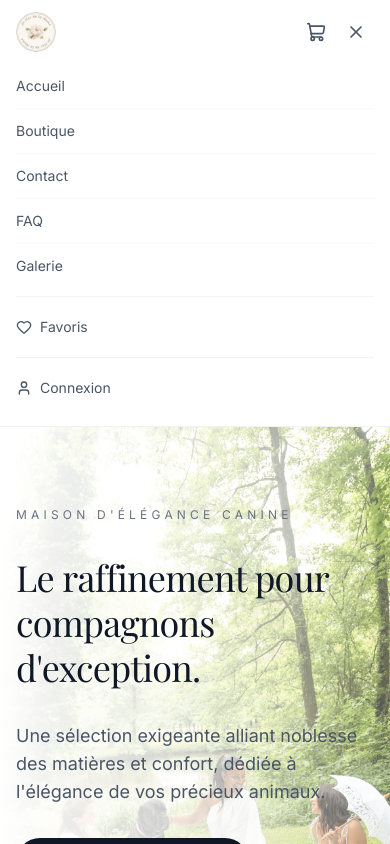
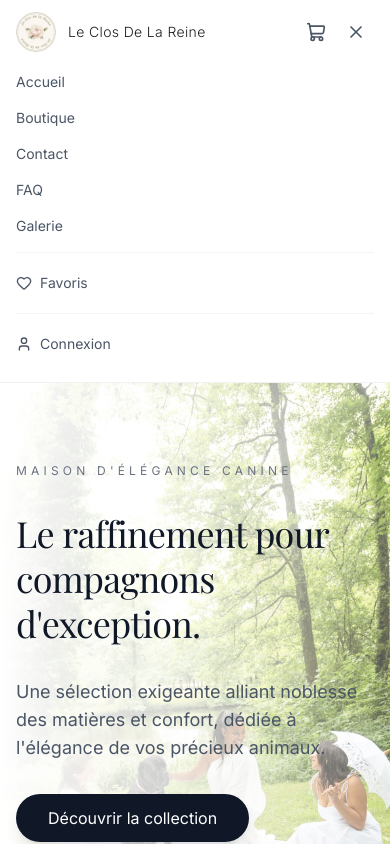
Before and after one commit to emmguardia/Clos-De-La-Reine-Argo-Repo, a React (Vite) app in the folder Frontend/: page / in a window 390 px wide. Both pictures are taken after a click on the button "Ouvrir le menu". Shown: the top 844 px of the page. Built offline with nearby package versions, Linux system fonts and the light colour scheme; no server answers.

Commit message:
fix(mobile): compacter le menu hamburger
- Texte Le Clos De La Reine visible sur mobile (text-sm) et desktop (text-xl)
- Supprime les bordures entre les liens de navigation
- Bonjour X devient cliquable vers /profil, supprime Mon profil separement
- Reduit py-3 en py-2 sur les liens de nav

```diff
--- a/Frontend/src/components/Header.tsx
+++ b/Frontend/src/components/Header.tsx
@@ -110,7 +110,7 @@ export default function Header() {
         <div className="flex items-center justify-between h-16">
           <Link to="/" className="flex items-center space-x-3 group cursor-pointer" onClick={() => trackEvent('header_logo_click', { source: 'header' })}>
             <img src="/Images/Logo.webp" alt="Logo" className="w-10 h-10" />
-            <span className="hidden md:block text-xl font-light tracking-wide">Le Clos De La Reine</span>
+            <span className="text-sm font-light tracking-wide md:text-xl">Le Clos De La Reine</span>
           </Link>
           <nav className="hidden md:flex items-center space-x-8">
             <Link to="/" className="text-sm text-gray-600 hover:text-gray-900 transition-colors duration-200 relative group">
@@ -244,11 +244,11 @@ export default function Header() {
           <div className="md:hidden pb-4 animate-slideDown">
             {/* Navigation principale */}
             <nav className="flex flex-col">
-              <Link to="/" className="text-sm text-gray-600 hover:text-gray-900 transition-colors duration-200 py-3 border-b border-gray-50" onClick={() => setIsMenuOpen(false)}>Accueil</Link>
-              <Link to="/boutique" className="text-sm text-gray-600 hover:text-gray-900 transition-colors duration-200 py-3 border-b border-gray-50" onClick={() => { setIsMenuOpen(false); trackEvent('nav_click', { link: 'boutique', source: 'header_mobile' }); }}>Boutique</Link>
-              <Link to="/contact" className="text-sm text-gray-600 hover:text-gray-900 transition-colors duration-200 py-3 border-b border-gray-50" onClick={() => { setIsMenuOpen(false); trackEvent('nav_click', { link: 'contact', source: 'header_mobile' }); }}>Contact</Link>
-              <Link to="/faq" className="text-sm text-gray-600 hover:text-gray-900 transition-colors duration-200 py-3 border-b border-gray-50" onClick={() => setIsMenuOpen(false)}>FAQ</Link>
-              <Link to="/galerie" className="text-sm text-gray-600 hover:text-gray-900 transition-colors duration-200 py-3" onClick={() => setIsMenuOpen(false)}>Galerie</Link>
+              <Link to="/" className="text-sm text-gray-600 hover:text-gray-900 transition-colors duration-200 py-2" onClick={() => setIsMenuOpen(false)}>Accueil</Link>
+              <Link to="/boutique" className="text-sm text-gray-600 hover:text-gray-900 transition-colors duration-200 py-2" onClick={() => { setIsMenuOpen(false); trackEvent('nav_click', { link: 'boutique', source: 'header_mobile' }); }}>Boutique</Link>
+              <Link to="/contact" className="text-sm text-gray-600 hover:text-gray-900 transition-colors duration-200 py-2" onClick={() => { setIsMenuOpen(false); trackEvent('nav_click', { link: 'contact', source: 'header_mobile' }); }}>Contact</Link>
+              <Link to="/faq" className="text-sm text-gray-600 hover:text-gray-900 transition-colors duration-200 py-2" onClick={() => setIsMenuOpen(false)}>FAQ</Link>
+              <Link to="/galerie" className="text-sm text-gray-600 hover:text-gray-900 transition-colors duration-200 py-2" onClick={() => setIsMenuOpen(false)}>Galerie</Link>
             </nav>
             {/* Séparateur */}
             <div className="border-t border-gray-100 my-2"></div>
@@ -273,18 +273,17 @@ export default function Header() {
             {/* Profil ou Connexion */}
             {user ? (
               <div>
-                <div className="flex items-center gap-3 py-2 mb-1">
-                  <div className="w-8 h-8 rounded-full bg-gradient-to-br from-[#f2dedd] to-[#e5f2eb] flex items-center justify-center shrink-0">
-                    <span className="text-sm font-medium text-gray-700">{user.firstName.charAt(0).toUpperCase()}</span>
-                  </div>
-                  <span className="text-sm text-gray-700 font-light">Bonjour {user.firstName.slice(0, 20)}</span>
-                </div>
                 <Link
                   to="/profil"
-                  className="flex items-center justify-between py-3 text-sm text-gray-600 hover:text-gray-900 transition-colors duration-200"
+                  className="flex items-center justify-between py-2 mb-1 hover:opacity-70 transition-opacity duration-200"
                   onClick={() => setIsMenuOpen(false)}
                 >
-                  Mon profil
+                  <div className="flex items-center gap-3">
+                    <div className="w-8 h-8 rounded-full bg-gradient-to-br from-[#f2dedd] to-[#e5f2eb] flex items-center justify-center shrink-0">
+                      <span className="text-sm font-medium text-gray-700">{user.firstName.charAt(0).toUpperCase()}</span>
+                    </div>
+                    <span className="text-sm text-gray-700 font-light">Bonjour {user.firstName.slice(0, 20)}</span>
+                  </div>
                   {newOrderBadge > 0 && (
                     <span className="bg-gray-900 text-white text-xs rounded-full min-w-[18px] h-[18px] flex items-center justify-center px-1">{newOrderBadge}</span>
                   )}
```
